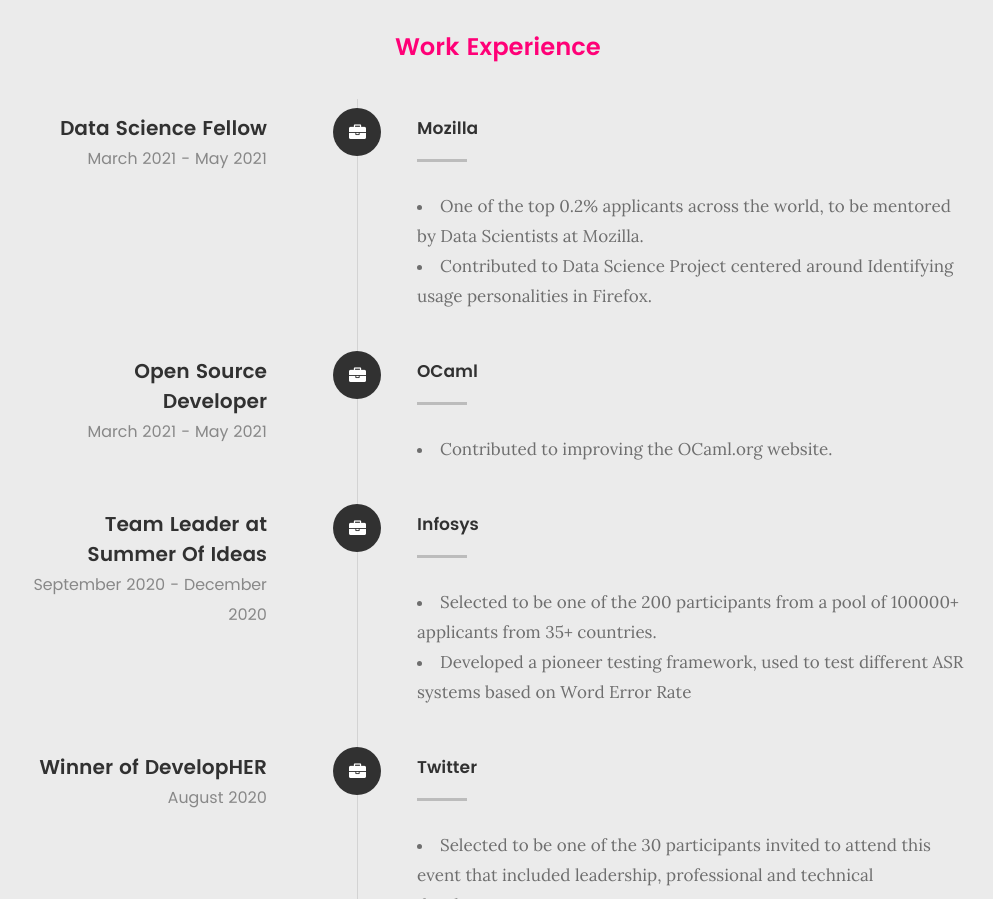
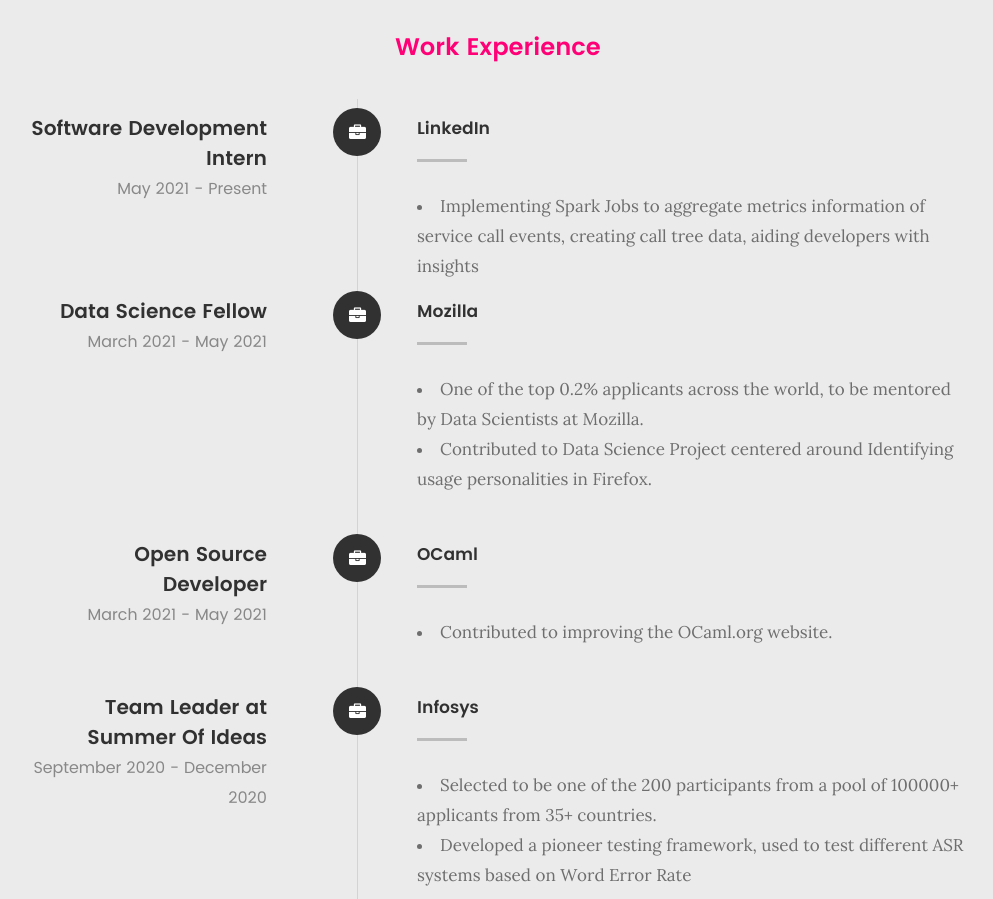
Before and after one commit to Srinithyee/Srinithyee.github.io, a plain HTML site: page index.html in a window 1280 px wide. Shown: the part 2129-3028 px from the top of the page, without its empty margins (142-1135 px from the left). Drawn offline with Linux system fonts and the light colour scheme; files whose address does not match are found by name.

Commit message:
Update index.html

```diff
--- a/index.html
+++ b/index.html
@@ -196,6 +196,28 @@
    		<div class="col-twelve">
 
    			<div class="timeline-wrap">
+
+				<div class="timeline-block">
+
+	   				<div class="timeline-ico">
+	   					<i class="fa fa-briefcase"></i>
+	   				</div>
+
+	   				<div class="timeline-header">
+	   					<h3>Software Development Intern</h3>
+	   					<p>May 2021 - Present</p>
+	   				</div>
+
+	   				<div class="timeline-content">
+	   					<h4>LinkedIn</h4>
+	   					<p>
+	   					<li>Implementing Spark Jobs to aggregate metrics information of service call events, creating call tree data, aiding
+							developers with insights</li
+	   					</p>
+	   				</div>
+
+	   			</div> <!-- /timeline-block -->
+
 				<div class="timeline-block">
 
 	   				<div class="timeline-ico">
```
